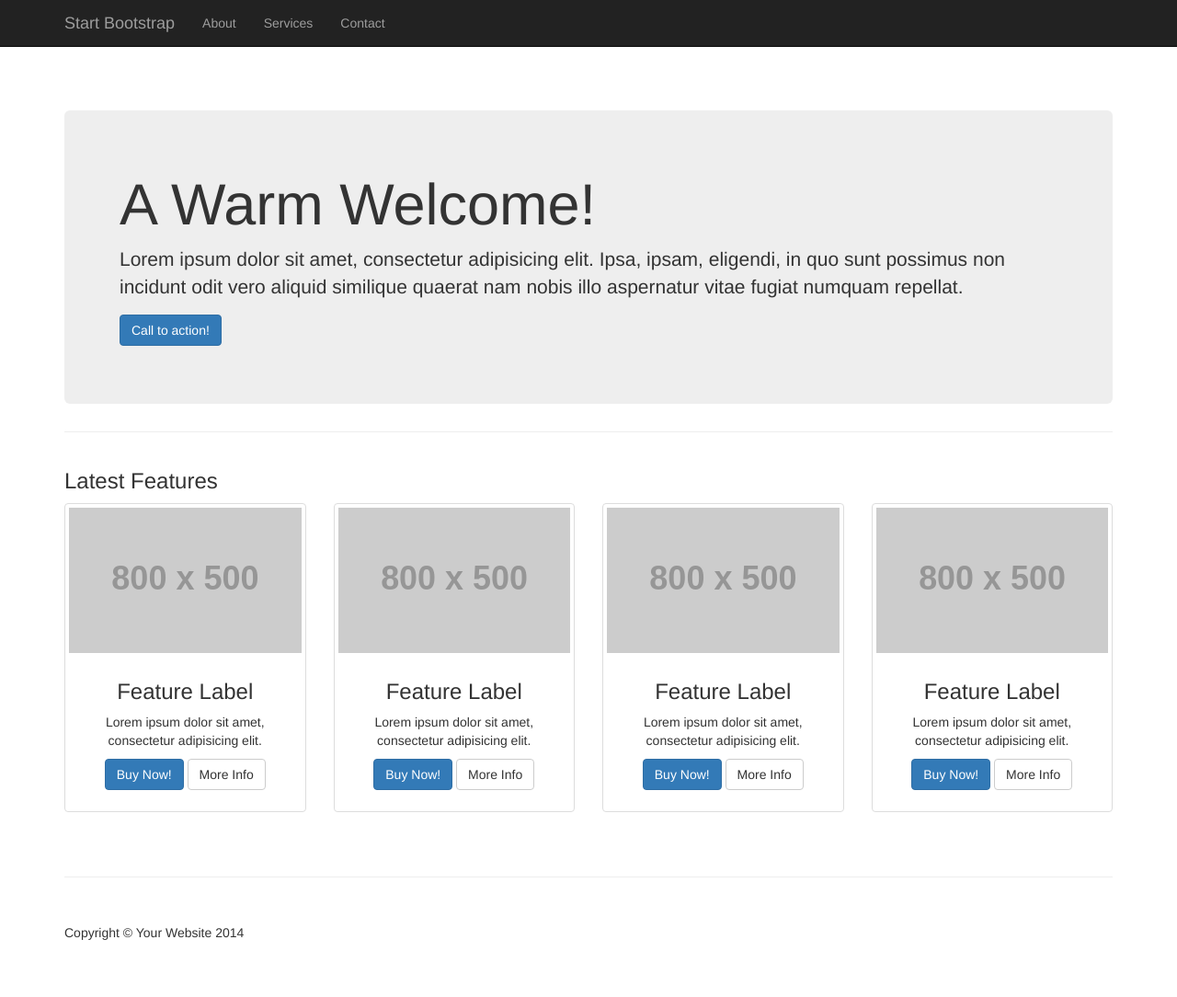
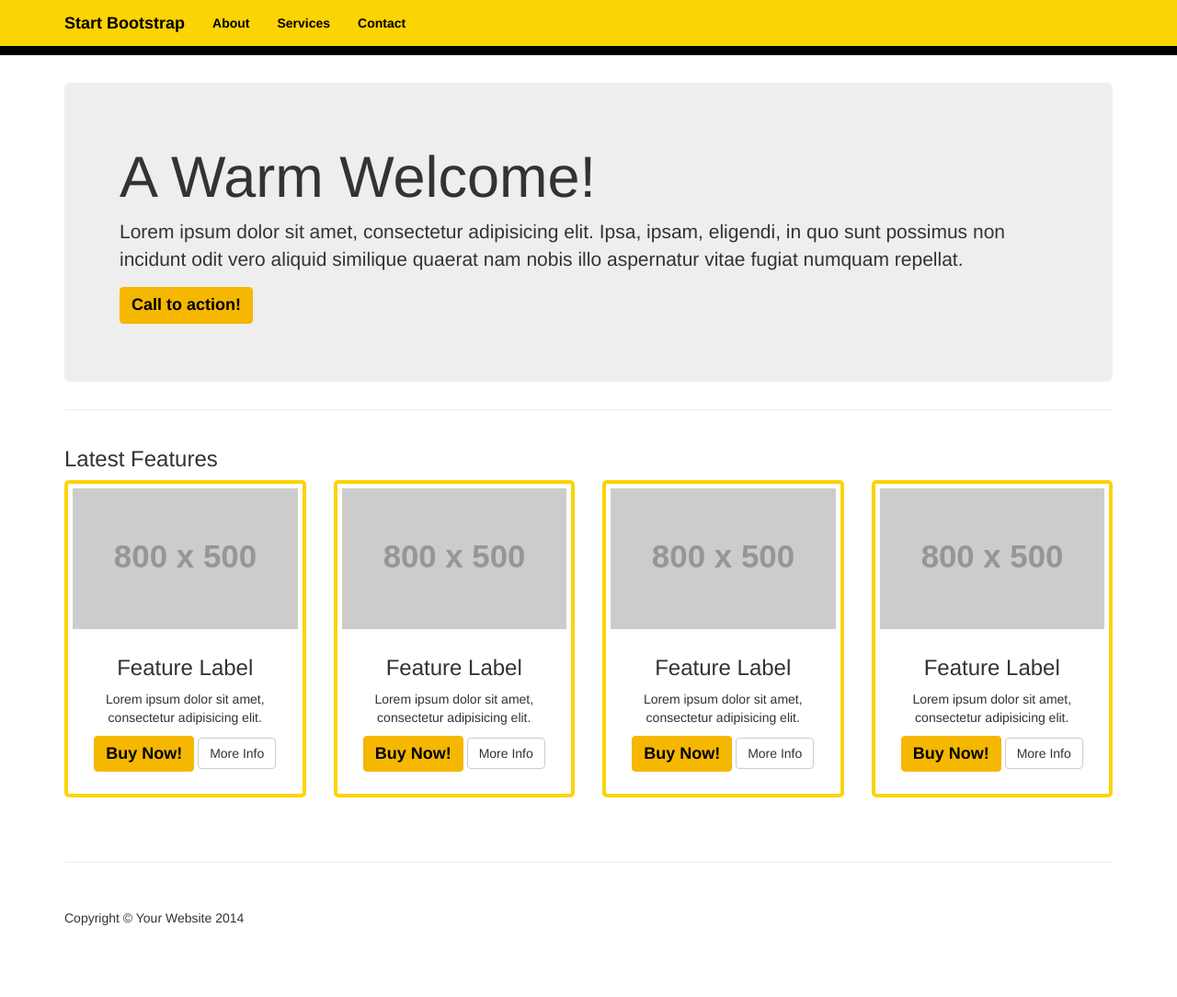
Before and after one commit to johnsonj561/CT-Auto, a PHP site: page / in a window 1280 px wide. Shown: the whole page at 92% size. After the commit the page ends 1006 px from the top, so only its background shows below. Run offline with PHP 8.4, Linux system fonts and the light colour scheme; grey boxes labelled with a size stand in for pictures from a placeholder-image service; some libraries are stand-ins or nearby versions.

Commit message:
Style Updates

```diff
--- a/css/heroic-features.css
+++ b/css/heroic-features.css
@@ -1,21 +1,190 @@
-/*!
- * Start Bootstrap - Heroic Features HTML Template (http://startbootstrap.com)
- * Code licensed under the Apache License v2.0.
- * For details, see http://www.apache.org/licenses/LICENSE-2.0.
- */
-
 body {
-    padding-top: 70px; /* Required padding for .navbar-fixed-top. Remove if using .navbar-static-top. Change if height of navigation changes. */
+  padding-top: 70px; /* Required padding for .navbar-fixed-top. Remove if using .navbar-static-top. Change if height of navigation changes. */
 }
 
+
+/******** PAGE DIVIDERS ********/
+
+.page-divider{
+  margin-top: 50px;
+  margin-bottom: 50px;
+  border-style: inset;
+  border-width: 2px;
+  border-color: #000B28;
+  width: 90%
+}
+
+
+
+/******** IMAGES ********/
+.image-description{
+  font-style: italic;
+  font-size: 12px;
+}
+
+.glyphicon{
+  margin-right: 10px;
+}
+
+/******* BORDERS *******/
+.black-border{
+  border: 5px solid #000;
+  margin: 0px;
+  border-radius: 6px;
+  padding: 20px 0px;
+
+}
+
+.yellow-border{
+  border: 5px solid #FCD303;
+  margin: 0px;
+  padding: 20px 0px;
+}
+
+.navy-border{
+  border: 3px solid #000B28;
+  border-radius: 6px;
+
+}
+
+
+/******* BUTTONS *******/
+
+.btn-primary {
+  color: #000;
+  background-color: #F5B700;
+  border-color: #F5B700;
+  font-weight: 600;
+  font-size: large;
+}
+
+.btn-primary:hover {
+  color: #fff;
+  background-color: #FCD303;
+  border-color: #FCD303;
+}
+
+
+/******* JUMBOTRON *******/
 .hero-spacer {
-    margin-top: 50px;
+  margin-top: 20px;
+}
+
+.hero-spacer-left {
+  margin-top: 60px;
 }
 
 .hero-feature {
-    margin-bottom: 30px;
+  margin-bottom: 30px;
 }
 
+.jumbotron>div>h1{
+  font-size: 40px;
+  margin-top: 0px;
+  color: #000;
+}
+
+.contact-link{
+  color: inherit;
+}
+
+.slogan{
+  font-size: 26px;
+}
+
+
+/********* THUMBNAILS ******/
+.thumbnail{
+  border: 4px solid #FCD303;
+  border-radius: 5px;
+  padding: 5px;
+}
+
+.row-1{
+  margin-top: 50px;
+}
+
+.feature-title{
+  margin-top: 40px;
+  margin-bottom: 10px;
+}
+
+.thumbnail-title{
+  font-size: 24px;
+
+}
+
+
+/******* NAVBAR *******/
+.navbar-inverse {
+  background-color: #FCD303;
+  border-color: #FCD303;
+  border-bottom-color: #000;
+  border-bottom-width: 10px;
+}
+.navbar-inverse .navbar-brand {
+  color: #000;
+  font-weight: 800;
+}
+.navbar-inverse .navbar-nav>li>a {
+  color: #000;
+  font-weight: 700;
+}
+
+
+/******** SOCIAL MEDIA **********/
+ul.share-buttons{
+  list-style:none;
+  padding:0;
+}
+ul.share-buttons li{
+  display:inline;
+}
+row.social-media ul{
+  margin:30px 0;
+}
+
+
+/*******CONTACT PAGE********/
+.location-line-2{
+  margin-left: 40px;
+  margin-top: -10px;
+}
+
+.contact-info{
+  border: 3px solid #FCD303;
+  margin: 0px;
+  padding: 15px 8px;
+  border-radius: 5px;
+
+}
+
+/******** FOOTER **********/
 footer {
-    margin: 50px 0;
+  margin: 50px 0;
 }
+
+
+
+
+
+/******** RESPONSIVE DESIGN *************/
+
+@media (min-width: 500px){
+  .mobile-only{
+    display: none;
+  }
+}
+
+@media(max-width: 500px){
+  .pc-only{
+    display: none;
+  }
+}
+
+
+/*@media (min-width: 400px) and (max-width: 991px) {
+.hidden-sm {
+display: none !important;
+}
+}*/
```
